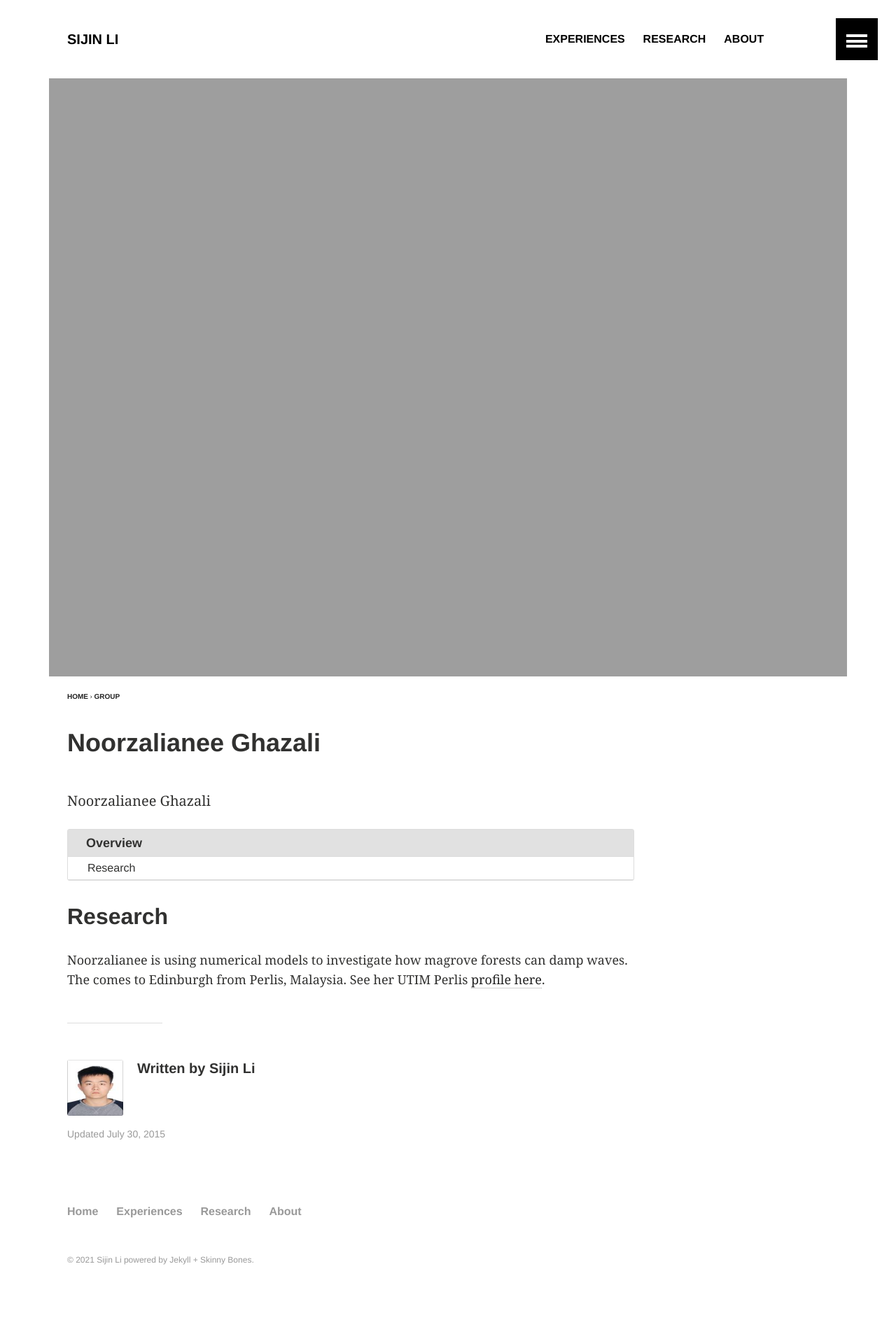
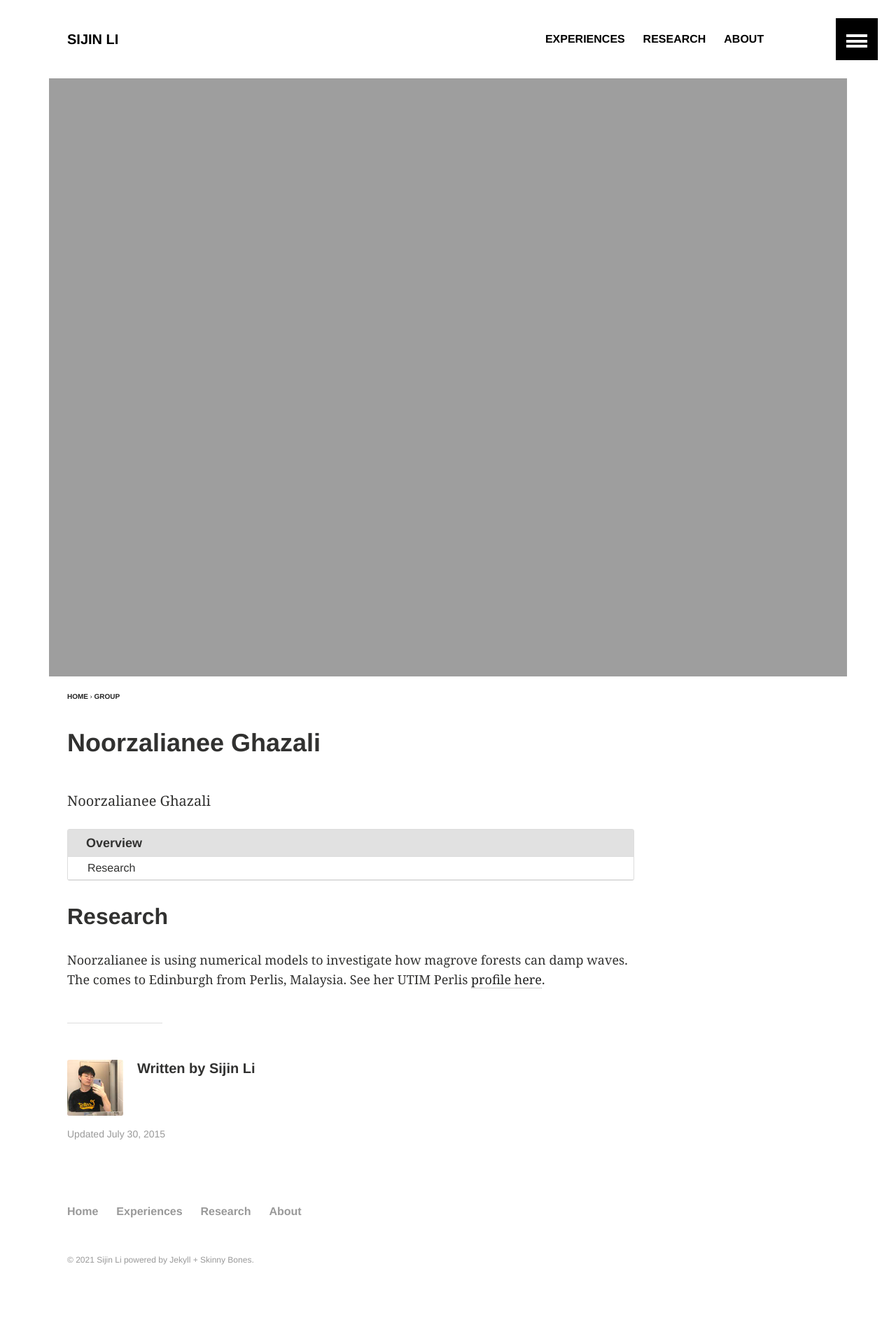
Before and after one commit to Sijin-Li/Sijin-Li.github.io, a Jekyll site: the page built from _posts/group/2015-07-05-Noorzalianee-Ghazali.md, in a window 1280 px wide. Shown: the whole page at 70% size. Built offline with Jekyll 4.4.1, drawn with Linux system fonts in a browser that asks for light colours.

Commit message:
Update _config.yml

```diff
--- a/_config.yml
+++ b/_config.yml
@@ -26,14 +26,14 @@ owner:
   name: Sijin Li
   email: lisijin1411@gmail.com
   twitter: sijili
-  avatar: Sijin_Li_160p.jpg # 160x160 px image for author byline
+  avatar: Sijin_Li_Self_160_160.jpg # 160x160 px image for author byline
 
 # Some testing stuff
 author:
   name: 'Sijin Li'
   twitter_username: SijinLi
   github_username:  Sijin-Li
-  google_scholar_id: 9iv6l7wAAAAJ
+  google_scholar_id:
 
 
 exclude: ["lib", "config.rb", ".sass-cache", "Capfile", "config", "log", "Rakefile", "Rakefile.rb", "tmp", "*.sublime-project", "*.sublime-workspace", "Gemfile", "Gemfile.lock", "readme.md", "LICENSE", "node_modules", "Gruntfile.js", "package.json"]
```
